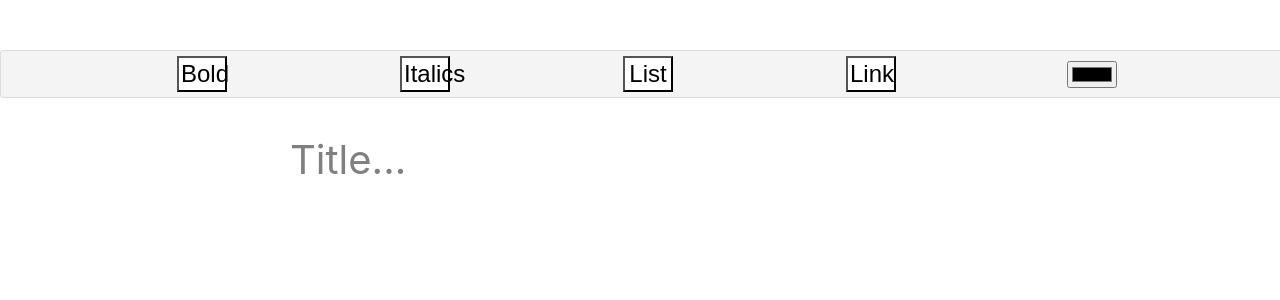
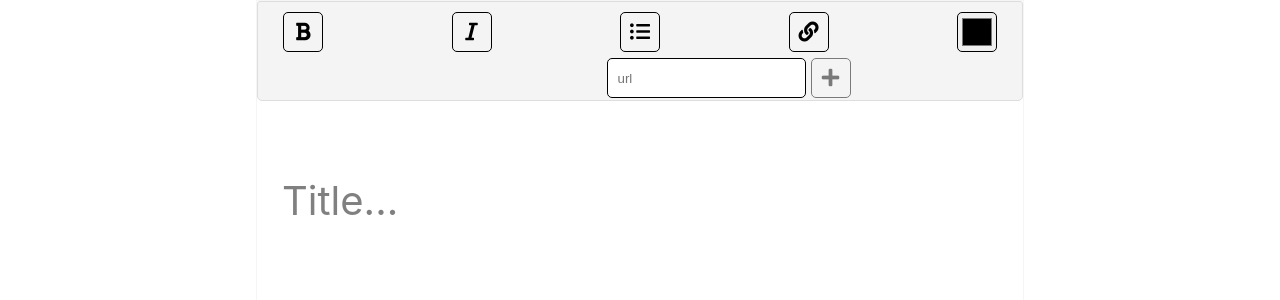
Before and after one commit to aliraza0001/Editor, a React (Create React App) app: page / in a window 1280 px wide. Shown: the top 300 px of the page. Built offline with nearby package versions, Linux system fonts and the light colour scheme.

Commit message:
added some style to the app

```diff
--- a/public/index.html
+++ b/public/index.html
@@ -9,6 +9,7 @@
       name="description"
       content="Web site created using create-react-app"
     />
+    <link rel="stylesheet" href="https://use.fontawesome.com/releases/v5.11.2/css/all.css">
     <link rel="apple-touch-icon" href="%PUBLIC_URL%/logo192.png" />
     <!--
       manifest.json provides metadata used when your web app is installed on a
--- a/src/App.css
+++ b/src/App.css
@@ -1,35 +1,4 @@
-.App {
-  text-align: center;
+* {
+  box-sizing: border-box;
+  margin: 0;
 }
-.App-header {
-  min-height: 100vh;
-  display: flex;
-  flex-direction: column;
-  align-items: center;
-  justify-content: center;
-  font-size: calc(10px + 2vmin);
-}
-.Controls {
-  border: 1px solid grey;
-  width: 50vw;
-  text-align: left;
-  padding: 10px;
-}
-button {
-  font-size: calc(8px + 2vmin);
-  margin: 0 2px;
-  width: 50px;
-  background-color: white;
-  cursor: pointer;
-  padding: 2px;
-}
-.Text {
-  font-size: calc(5px + 2vmin);
-  width: 50vw;
-  padding: 10px;
-}
-
-/* .Selected {
-  background-color: lightgrey;
-  color: white;
-} */
--- a/src/App.tsx
+++ b/src/App.tsx
@@ -3,7 +3,7 @@ import Editor from "./components/editor";
 import "./App.css";
 function App() {
   return (
-    <div className="app">
+    <div className="editor">
       <Editor />
     </div>
   );
--- a/src/components/editor.css
+++ b/src/components/editor.css
@@ -1,29 +1,28 @@
 .editor {
-  width: 95%;
-  max-width: 700px;
+  width: 100%;
+  max-width: 768px;
   min-height: 100px;
   margin-left: auto;
   margin-right: auto;
-  margin-top: 20px;
   font-size: 20px;
+  border: 1px solid #f5f5f5;
 }
 .editor > li {
   list-style: square;
   margin: initial;
 }
-#title {
-  width: 95%;
-  max-width: 700px;
-  margin-left: auto;
-  margin-right: auto;
-  margin-top: 135px;
+.page-wrapper {
+  width: 100%;
+  padding: 0 25px;
+  padding-top: 75px;
   font-size: 40px;
+  height: calc(100vh - 105px);
 }
 .editor:focus,
-#title:focus {
+.page-wrapper:focus {
   outline: none;
 }
-#title:empty:before,
+.page-wrapper:empty:before,
 .editor:empty:before {
   content: attr(data-placeholder);
   color: gray;
--- a/src/components/editor.tsx
+++ b/src/components/editor.tsx
@@ -13,7 +13,7 @@ export default function Editor() {
         id="title"
         contentEditable="true"
         data-placeholder="Title..."
-        className="title"
+        className="page-wrapper"
         onMouseUp={onMouseUp}
       ></div>
     </React.Fragment>
--- a/src/components/toolBar.tsx
+++ b/src/components/toolBar.tsx
@@ -43,23 +43,26 @@ class toolBar extends PureComponent<{}, toolBarState> {
   render() {
     return (
       <div className="toolbar">
-        <button onClick={(e) => this.format("bold", "")}>Bold</button>
-        <button onClick={(e) => this.format("italic", "")}>Italics</button>
-        <button onClick={(e) => this.format("insertUnorderedList", "")}>
-          List
+        <button className="active" onClick={(e) => this.format("bold", "")}><i className="fas fa-bold"></i></button>
+        <button className="active" onClick={(e) => this.format("italic", "")}><i className="fas fa-italic"></i></button>
+        <button className="active" onClick={(e) => this.format("insertUnorderedList", "")}>
+          <i className="fas fa-list-ul"></i>
         </button>
-        <button onClick={(e) => this.addLink()}>Link</button>
+        <button className="active" onClick={(e) => this.addLink()}>
+          <i className="fas fa-link"></i>
           <div
             //   onMouseUpCapture={this.mosdd}
             ref={this.inputRef}
-          className="hidden"
+            className="hidden link-picker"
           >
             <input ref={this.txtFormatUrl} placeholder="url" />
-          <button onClick={(e) => this.setUrl(e)}>Create Link</button>
+            <button onClick={(e) => this.setUrl(e)}><i className="fas fa-plus"></i></button>
           </div>
+        </button>
         <input
           onChange={({ target }) => this.format("foreColor", target.value)}
           type="color"
+          className="color-picker"
           ref={this.colorInputRef}
         />
       </div>
--- a/src/components/toolbar.css
+++ b/src/components/toolbar.css
@@ -3,13 +3,51 @@
   background: #f4f4f4;
   padding: 5px;
   border-radius: 3px;
-  position: fixed;
-  top: 50px;
   width: 100%;
+  margin: 0 auto;
+  min-height: 100px;
+  border-bottom-left-radius: 5px;
+  border-bottom-right-radius: 5px;
   display: flex;
-  align-items: center;
-  justify-content: space-evenly;
+  justify-content: space-between;
+  padding: 10px 25px;
+}
+.toolbar button {
+  border: none;
+  height: 40px;
+  width: 40px;
+  border-radius: 5px;
+  background-color: transparent;
+  border: 1px solid #000000;
+  opacity: 0.5;
+  position: relative;
+}
+.toolbar button i {
+  font-size: 20px;
+  color: #000000;
+}
+.toolbar button.active {
+  opacity: 1;
+}
+.link-picker {
+  position: absolute;
+  display: flex;
+  left: -183px;
+  top: 45px;
+}
+.link-picker input {
+  height: 40px;
+  border: 1px solid #000000;
+  border-radius: 5px;
+  padding: 5px 10px;
+  margin-right: 5px;
 }
 .hidden {
-  display: none;
+  /* display: none; */
 }
+
+.color-picker {
+  width: 40px;
+  height: 40px;
+  border-radius: 5px;
+}
```
Lines whose indentation alone changed are shown as unchanged.
